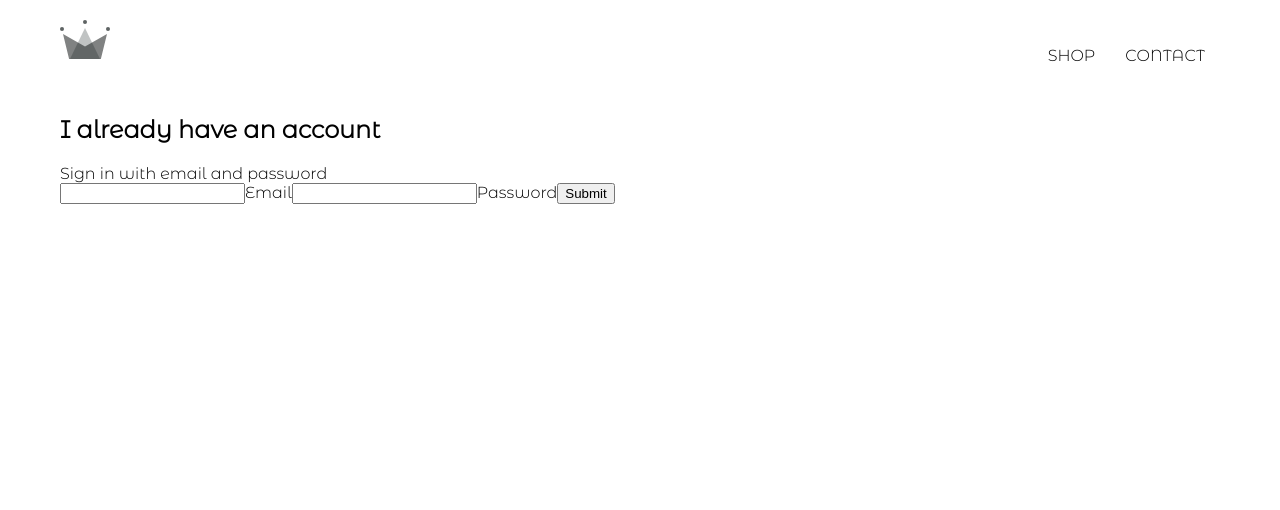
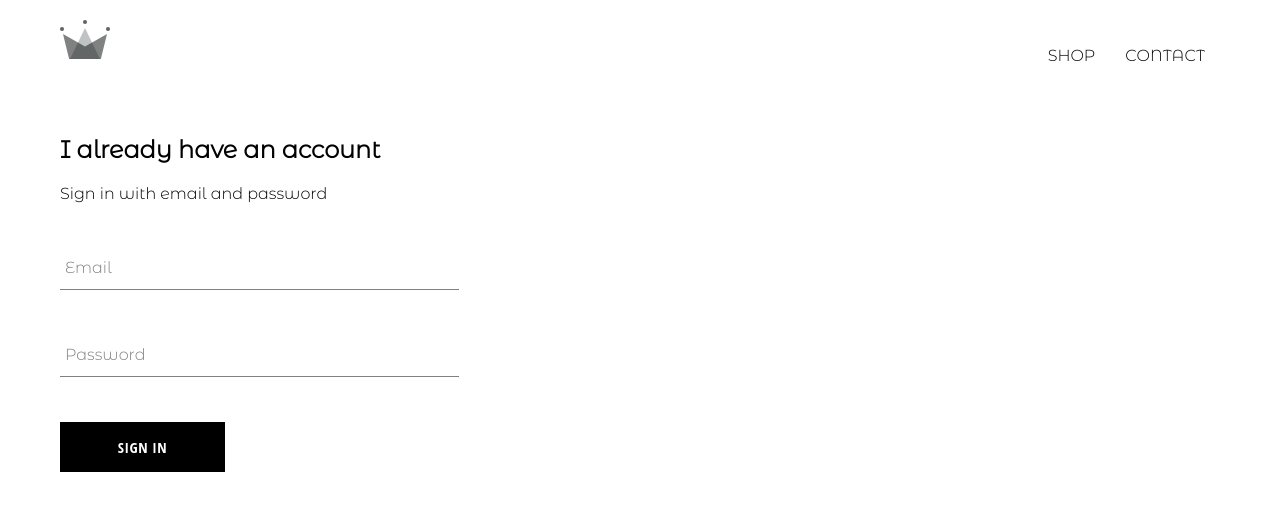
Before and after one commit to EnvyPhD/jrny-clothing, a React (Create React App) app: page /portal in a window 1280 px wide. Shown: the top 510 px of the page. Built offline with nearby package versions, Linux system fonts and the light colour scheme.

Commit message:
Forms done. Custom button.

```diff
--- /dev/null
+++ b/src/components/customButton/customButton.jsx
@@ -0,0 +1,11 @@
+import React from 'react';
+
+import './customButton.style.scss'
+
+const CustomButton = ( { children, ...otherProps }) => (
+    <button className='custom-button' {...otherProps}>
+        {children}
+    </button>
+)
+
+export default CustomButton;
--- /dev/null
+++ b/src/components/customButton/customButton.style.scss
@@ -0,0 +1,22 @@
+.custom-button {
+    min-width: 165px;
+    width: auto;
+    height: 50px;
+    letter-spacing: 0.5px;
+    line-height: 50px;
+    padding: 0 35px 0 35px;
+    font-size: 15px;
+    background-color: black;
+    color: white;
+    text-transform: uppercase;
+    font-family: 'Open Sans Condensed';
+    font-weight: bolder;
+    border: none;
+    cursor: pointer;
+
+    &:hover {
+      background-color: white;
+      color: black;
+      border: 1px solid black;
+    }
+  }
--- a/src/components/formInput/formInput.jsx
+++ b/src/components/formInput/formInput.jsx
@@ -0,0 +1,26 @@
+import React from 'react';
+
+import './formInput.style.scss';
+import SignIn from '../signIn/signIn';
+
+const FormInput = ({ handleChange, label, ...otherProps}) => (
+    <div className='group'>
+        <input
+        className='form-input'
+        onChange={handleChange}
+        {...otherProps}
+        />
+        {
+            label ?(
+                <label
+                    className={`${
+                        otherProps.value.length ? 'shrink' : ''
+                    } form-input-label`}
+                >
+                    {label}
+                </label>
+                    ) : null}
+    </div>
+)
+
+export default FormInput;
--- a/src/components/formInput/formInput.style.scss
+++ b/src/components/formInput/formInput.style.scss
@@ -0,0 +1,54 @@
+$sub-color: grey;
+$main-color: black;
+
+@mixin shrinkLabel {
+  top: -14px;
+  font-size: 12px;
+  color: $main-color;
+}
+
+.group {
+  position: relative;
+  margin: 45px 0;
+
+  .form-input {
+    background: none;
+    background-color: white;
+    color: $sub-color;
+    font-size: 18px;
+    padding: 10px 10px 10px 5px;
+    display: block;
+    width: 100%;
+    border: none;
+    border-radius: 0;
+    border-bottom: 1px solid $sub-color;
+    margin: 25px 0;
+
+    &:focus {
+      outline: none;
+    }
+
+    &:focus ~ .form-input-label {
+      @include shrinkLabel();
+    }
+  }
+
+  input[type='password'] {
+    letter-spacing: 0.3em;
+  }
+
+  .form-input-label {
+    color: $sub-color;
+    font-size: 16px;
+    font-weight: normal;
+    position: absolute;
+    pointer-events: none;
+    left: 5px;
+    top: 10px;
+    transition: 300ms ease all;
+
+    &.shrink {
+      @include shrinkLabel();
+    }
+  }
+}
--- a/src/components/signIn/signIn.jsx
+++ b/src/components/signIn/signIn.jsx
@@ -1,6 +1,9 @@
 import React from 'react';
 
+import FormInput from '../formInput/formInput'
+
 import './signIn.style.scss'
+import CustomButton from '../customButton/customButton';
 
 
 class SignIn extends React.Component {
@@ -28,27 +31,28 @@
 
     render() {
         return(
-            <div>
+            <div className='sign-in'>
                 <h2>I already have an account</h2>
                 <span>Sign in with email and password</span>
 
                 <form onSubmit={this.handleSubmit}>
-                    <input
+                    <FormInput
                     name='email'
                     type='email'
+                    label='Email'
                     value={this.state.email}
                     required
-                    onChange={this.handleChange}/>
-                    <label>Email</label>
-                    <input
+                    handleChange={this.handleChange}/>
+
+                    <FormInput
                     name='password'
                     type='password'
+                    label='Password'
                     value={this.state.password}
                     required
-                    onChange={this.handleChange}/>
-                    <label>Password</label>
+                    handleChange={this.handleChange}/>
 
-                    <input type='submit' value='Submit'></input>
+                    <CustomButton type='submit'> Sign In</CustomButton>
                 </form>
             </div>
         )
--- a/src/components/signIn/signIn.style.scss
+++ b/src/components/signIn/signIn.style.scss
@@ -0,0 +1,10 @@
+.sign-in {
+    width: 30vw;
+    display: flex;
+    flex-direction: column;
+
+    .title {
+        margin: 10px;
+    }
+
+}
```
Also changed, not shown: 1 other file (tests, documents, lock files or other folders).
